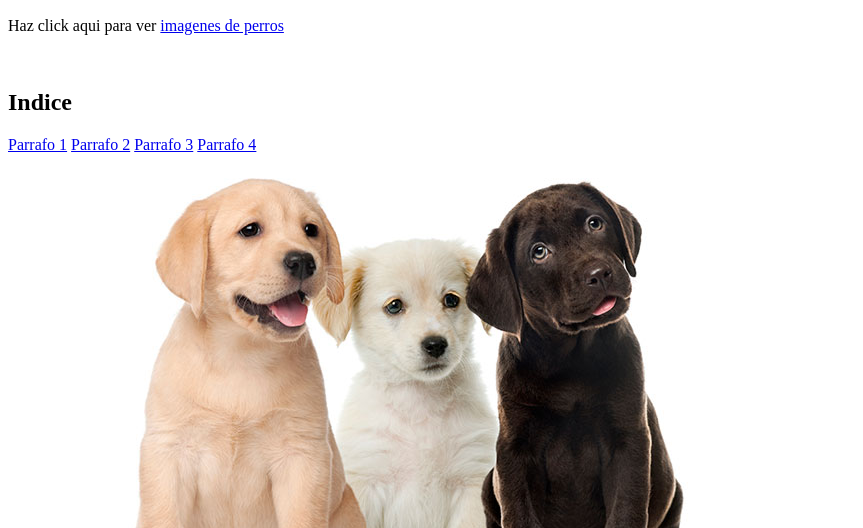
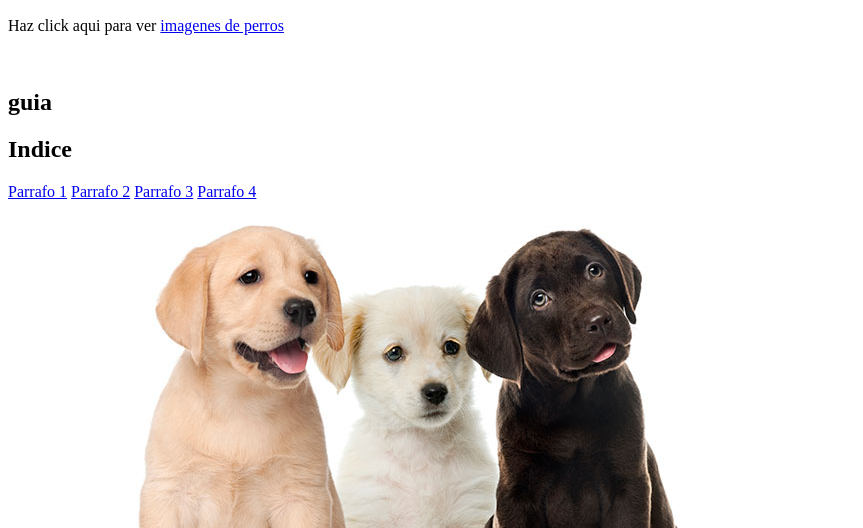
Before and after one commit to Lukascode10/lukas-10, a plain HTML site: page index - repaso 1.html in a window 1280 px wide. Shown: the part 110-638 px from the top of the page, without its empty margins (0-863 px from the left). Drawn offline with Linux system fonts and the light colour scheme.

Commit message:
se incluye guia

```diff
--- a/index - repaso 1.html
+++ b/index - repaso 1.html
@@ -20,7 +20,7 @@
             <!--br es para realizar separaciones-->
             <br>
 
-
+            <h2>guia</h2>
             <h2>Indice</h2>
 
             <!--a es para incluir enlaces internos o externos, en este caso lleva a un enlace interno el cual debe estar en id en otro lugar de la pagina e iniciar con # en esta area-->
```
